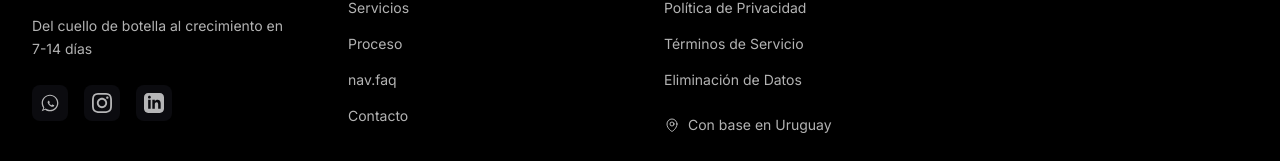
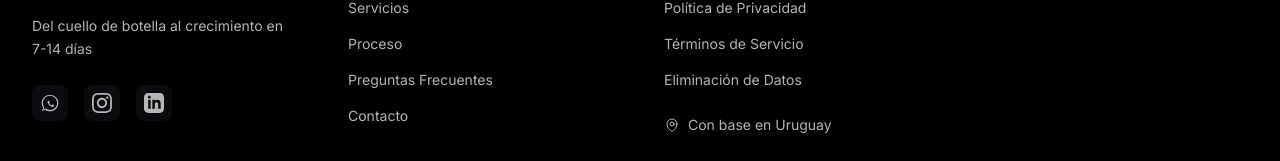
Before and after one commit to DigitalMatchGlobal/digital-match, a Next.js app: page /landing-page in a window 1280 px wide. Shown: the part 4456-4617 px from the top of the page. Built offline with nearby package versions, Linux system fonts and the light colour scheme.

Commit message:
footer+faq

```diff
--- a/src/app/landing-page/components/Footer.tsx
+++ b/src/app/landing-page/components/Footer.tsx
@@ -41,15 +41,15 @@
         { label: t('nav.services'), href: '#services' },
         { label: t('nav.process'), href: '#process' },
         // { label: t('nav.results'), href: '#results' }, // COMENTADO COMO EN EL HEADER
-        { label: t('nav.faq'), href: '#faq' },
+        { label: t('faq.title'), href: '#faq' }, // <--- CAMBIO AQUÍ: Usamos 'faq.title' que ya existe
         { label: t('nav.contact'), href: '#contact' },
     ];
 
-    // Enlaces legales - CORREGIDOS PARA COINCIDIR CON TU LanguageContext
+    // Enlaces legales
     const legalLinks: FooterLink[] = [
-        { label: t('footer.privacy'), href: '/privacy' },        // Antes: footer.legal.privacy
-        { label: t('footer.terms'), href: '/terms' },            // Antes: footer.legal.terms
-        { label: t('footer.data_deletion'), href: '/data-deletion' }, // Antes: footer.legal.deletion
+        { label: t('footer.privacy'), href: '/privacy' }, // <--- CAMBIO: Usamos las claves que ya tienes
+        { label: t('footer.terms'), href: '/terms' },
+        { label: t('footer.data_deletion'), href: '/data-deletion' },
     ];
 
     // Redes sociales
```
